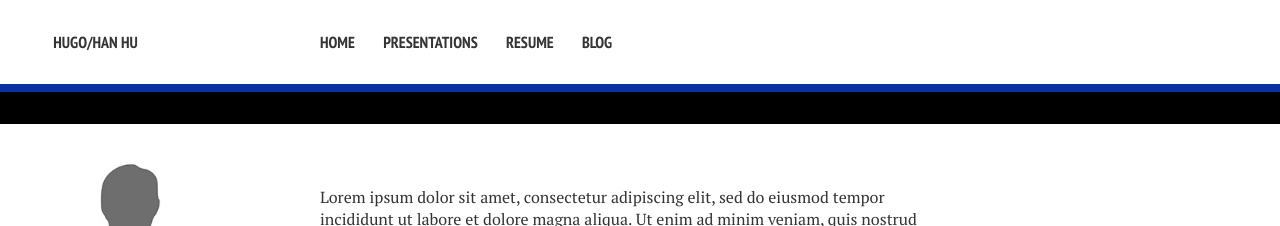
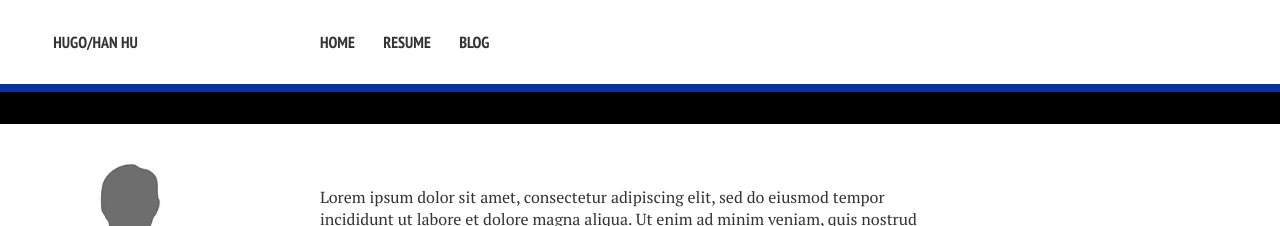
Before and after one commit to huhanwj/huhanwj.github.io, a Jekyll site: the page built from index.md, in a window 1280 px wide. Shown: the top 226 px of the page. Built offline with Jekyll 4.4.1, drawn with Linux system fonts in a browser that asks for light colours; nearby versions of some CDN libraries.

Commit message:
Update navigation.yml

```diff
--- a/_data/navigation.yml
+++ b/_data/navigation.yml
@@ -1,9 +1,6 @@
 # Site navigation links
 - title: Home
   url: /
-
-- title: Presentations
-  url: /presentations/
 
 - title: Resume
   url: /resume/
```
